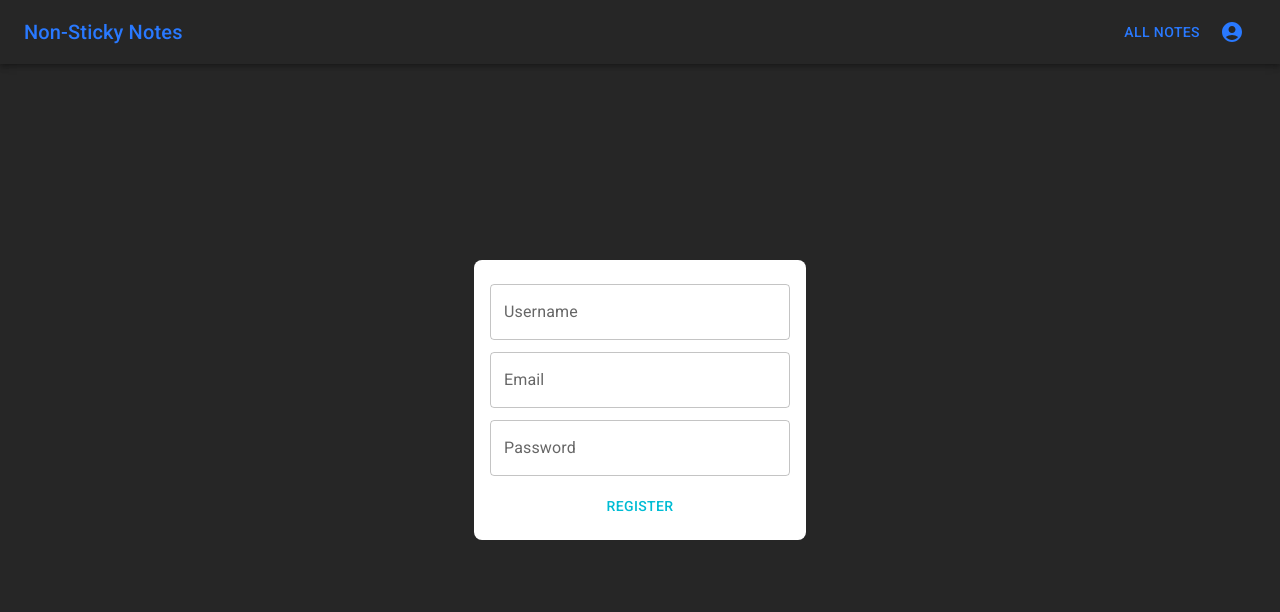
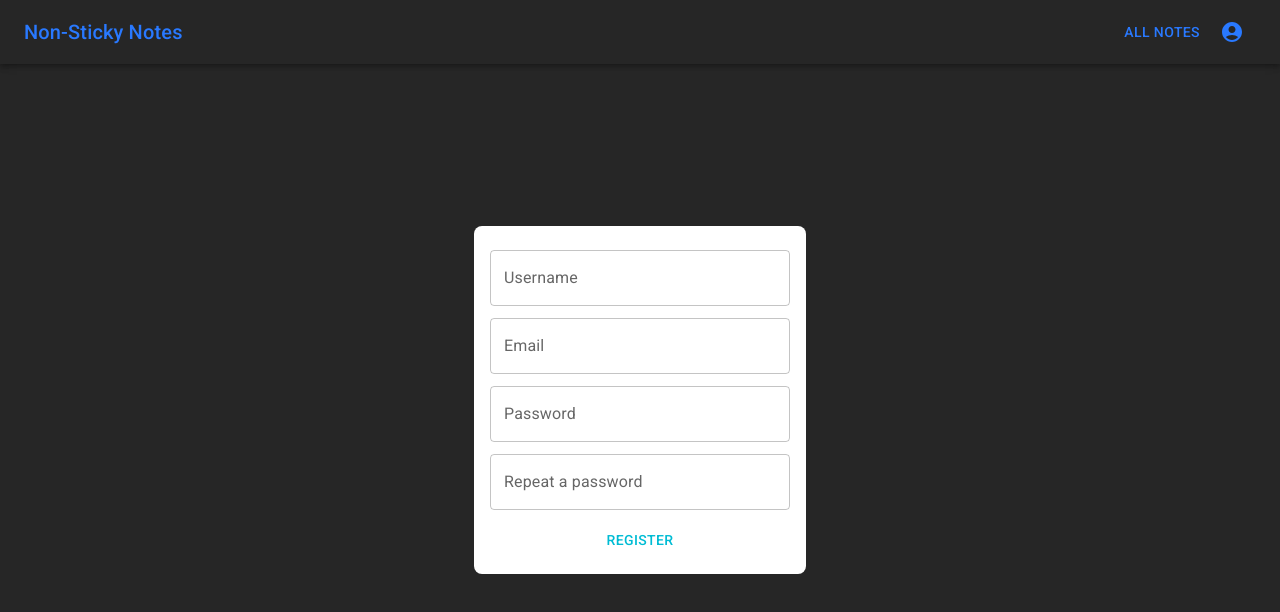
Before and after one commit to NeZero99/non-sticky-notes, a React (Create React App) app in the folder client/: page /register in a window 1280 px wide. Shown: the top 612 px of the page. Built offline with nearby package versions, Linux system fonts and the light colour scheme; no server answers.

Commit message:
register form cliend side validation

```diff
--- a/client/src/pages/Login.js
+++ b/client/src/pages/Login.js
@@ -6,7 +6,7 @@ import {
   TextField
 } from '@mui/material';
 import { Link as LinkRouter, useNavigate } from 'react-router-dom';
-import { useContext, useState } from 'react';
+import { useContext } from 'react';
 import NavBar from "../components/NavBar"
 import UserContext from '../UserContext';
 import { useForm } from 'react-hook-form';
--- a/client/src/pages/Register.js
+++ b/client/src/pages/Register.js
@@ -6,18 +6,21 @@ import {
   Container
 } from '@mui/material';
 import UserContext from '../UserContext';
-import { useState, useContext } from 'react';
+import { useContext, useRef } from 'react';
 import { useNavigate } from 'react-router-dom';
+import { useForm } from 'react-hook-form';
 
 function Register() {
   //states for values
-  const [username, setUsername] = useState('');
-  const [email, setEmail] = useState('');
-  const [password, setPassword] = useState('');
   const { setCurrentUser } = useContext(UserContext);
+  //navigation
   const navigate = useNavigate();
+  //validation
+  const { register, handleSubmit, formState: {errors}, watch} = useForm();
+  const password = useRef({});
+  password.current = watch('password', '');
 
-  const registerUser = async () => {
+  const registerUser = async ({ username, email, password }) => {
     try {
       const res = await fetch('/user/register', {
         method: 'POST',
@@ -50,6 +53,8 @@ function Register() {
         alignItems: 'center',
       }}>
         <Box
+          component={'form'}
+          onSubmit={handleSubmit(registerUser)}
           sx={{
             display: 'flex',
             flexDirection: 'column',
@@ -60,25 +65,40 @@ function Register() {
           }}>
           <TextField
             label='Username'
-            value={username}
-            onChange={(e) => setUsername(e.target.value)}
             margin='dense'
+            {...register('username', {required: 'Username is required!'})}
+            error={!!errors?.username}
+            helperText={errors?.username && errors.username.message}
           />
           <TextField
             label='Email'
             type='email'
-            value={email}
-            onChange={(e) => setEmail(e.target.value)}
             margin='dense'
+            {...register('email', {required: 'Email is required!'})}
+            error={!!errors?.email}
+            helperText={errors?.email && errors.email.message}
           />
           <TextField
             label='Password'
             type='password'
-            value={password}
-            onChange={(e) => setPassword(e.target.value)}
             margin='dense'
+            {...register('password', {required: 'Password is required!'})}
+            error={!!errors?.password}
+            helperText={errors?.password && errors.password.message}
           />
-          <Button onClick={registerUser}
+          <TextField
+            label='Repeat a password'
+            type='password'
+            margin='dense'
+            {...register('repPassword', {
+              required: 'This field is required!',
+              validate: value => value === password.current ? true : "Passwords do not match"
+            })}
+            error={!!errors?.repPassword}
+            helperText={errors?.repPassword && errors.repPassword.message}
+          />
+          <Button
+            type={'submit'}
             sx={{
               mt: 1,
             }}
```
